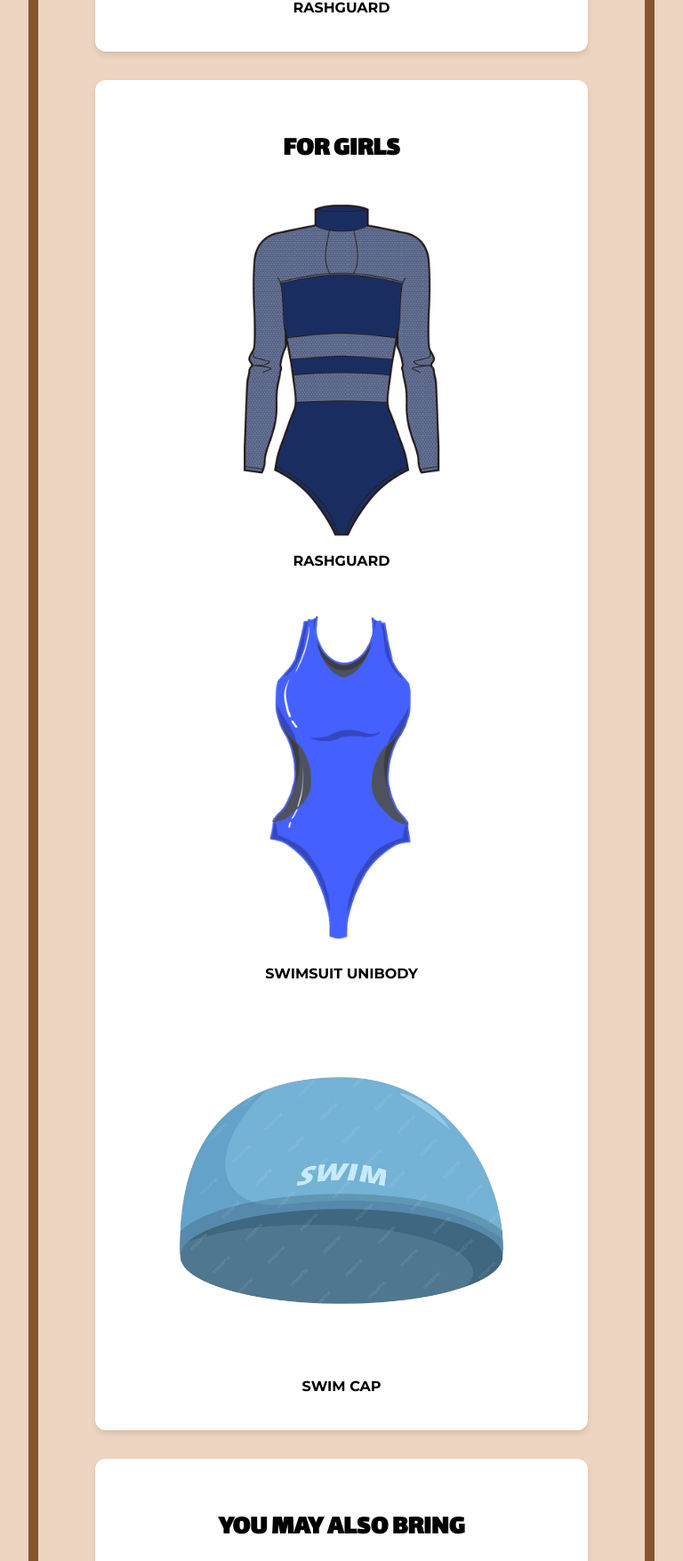
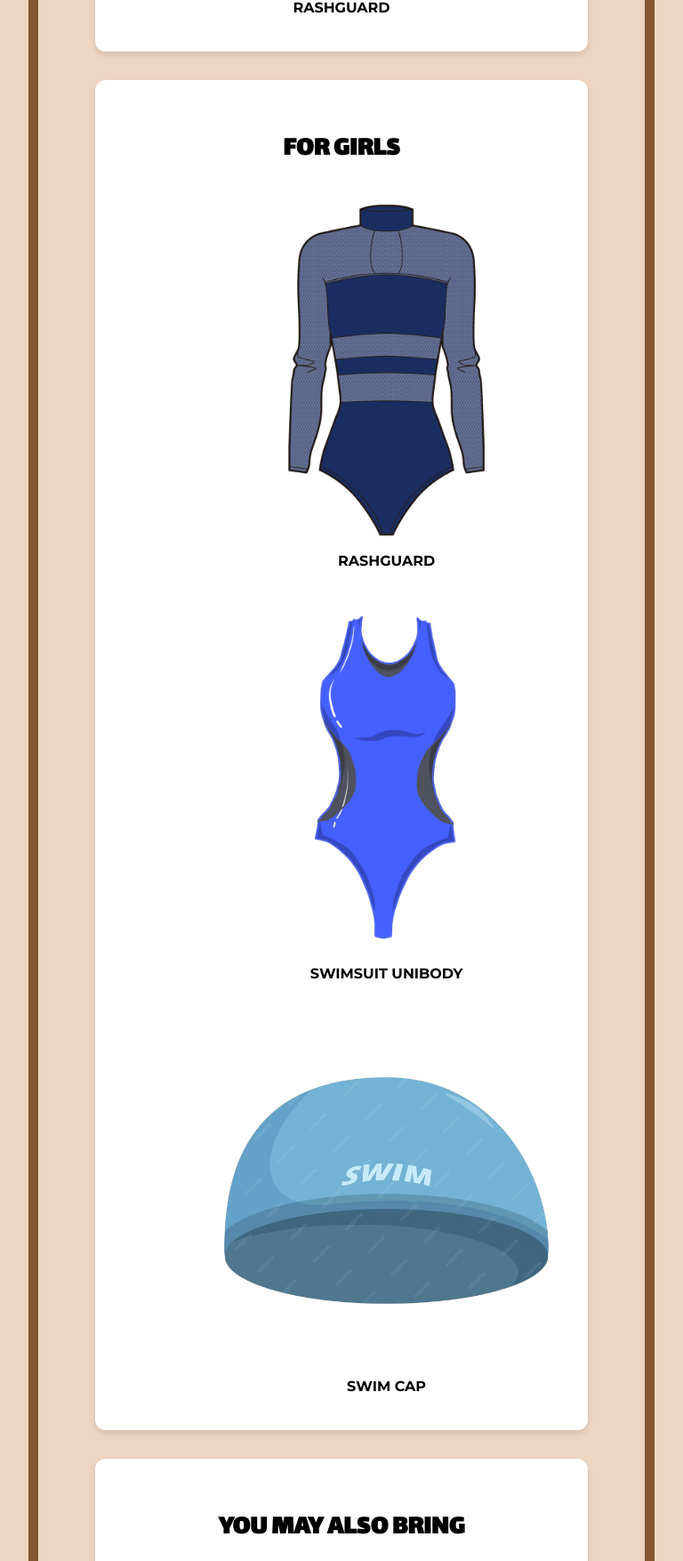
Before and after one commit to Jshehm07/System-Reservations-Project, a PHP site: page / in a window 768 px wide. Shown: the part 3790-5545 px from the top of the page at 89% size. Run offline with PHP 8.4, Linux system fonts and the light colour scheme.

Commit message:
Update style.css

```diff
--- a/public/style.css
+++ b/public/style.css
@@ -401,7 +401,7 @@ header {
 
     #for-girls {
     position: relative;
-    left: 0%;
+    left: 10%;
     }
 }
 
```
